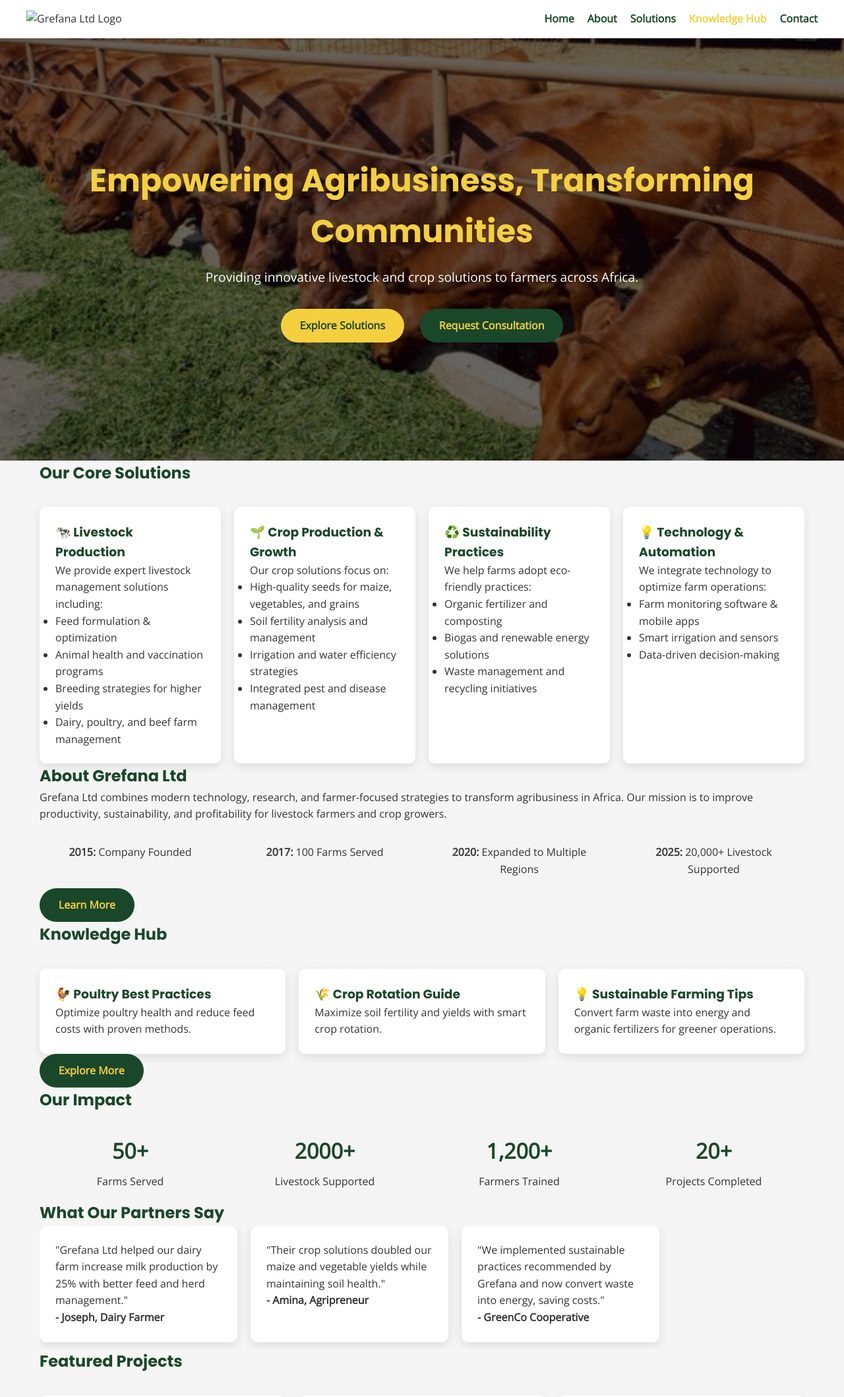
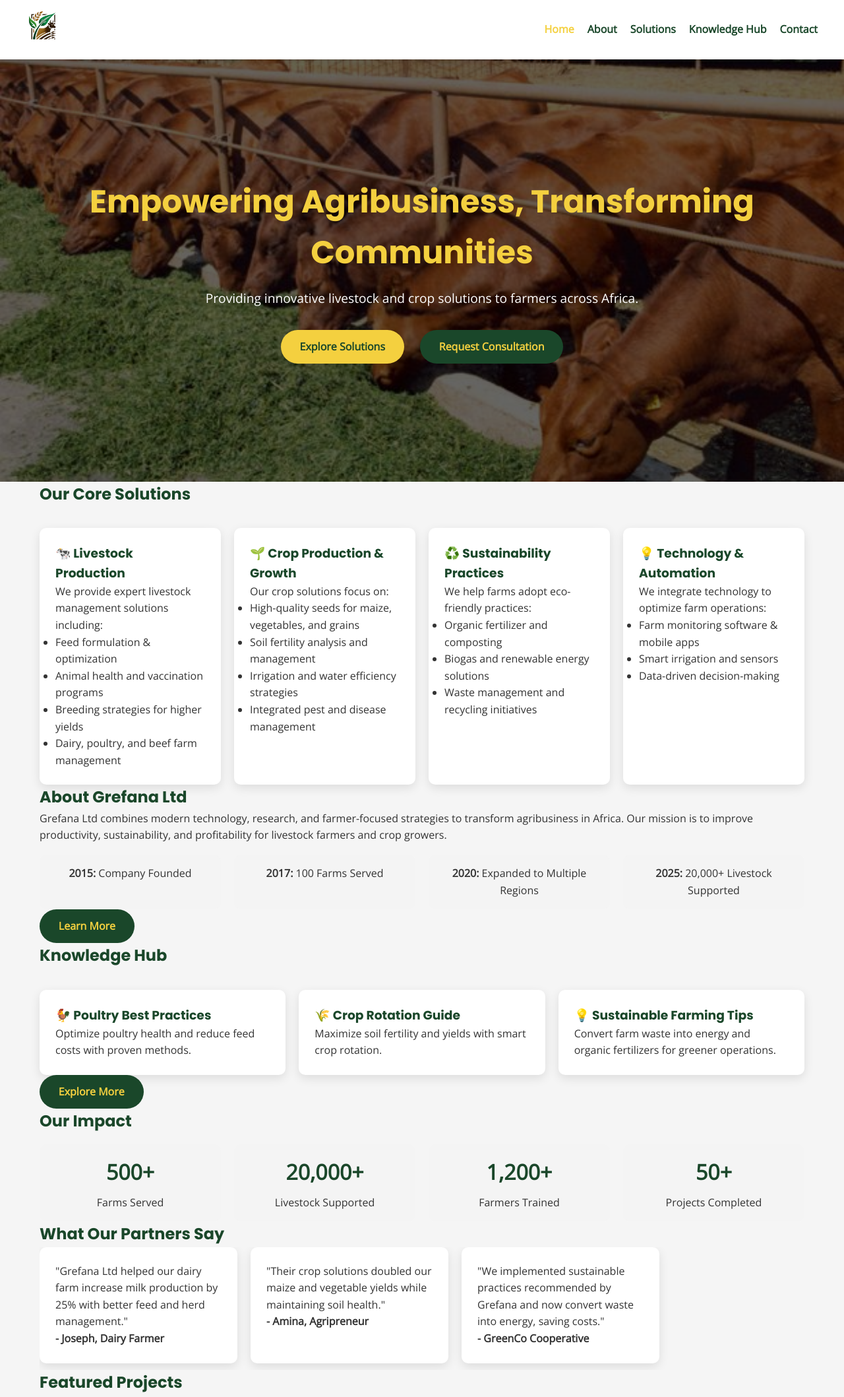
Before and after one commit to Rusimbiwilliam949/grefana.github.io, a plain HTML site: page index.html in a window 1280 px wide. Shown: the top 2117 px of the page at 66% size. Drawn offline with nearby package versions, Linux system fonts and the light colour scheme.

Commit message:
replaced with the latest

```diff
--- a/index.html
+++ b/index.html
@@ -10,20 +10,24 @@
 <body>
 
 <!-- Header -->
- <header class="site-header">
+<header>
   <div class="container header-container">
+    <!-- Logo -->
     <a href="index.html" class="logo">
-        <img src="images/logo.png" alt="Grefana Ltd Logo">
+      <img src="assets/images/logo.png" alt="Grefana Ltd Logo">
     </a>
-      <nav class="navbar">
+
+    <!-- Navigation -->
+    <nav>
       <ul>
-          <li><a href="index.html">Home</a></li>
+        <li><a href="index.html" class="active">Home</a></li>
         <li><a href="about.html">About</a></li>
         <li><a href="solutions.html">Solutions</a></li>
-          <li><a href="knowledge.html" class="active">Knowledge Hub</a></li>
+        <li><a href="knowledge.html">Knowledge Hub</a></li>
         <li><a href="contact.html">Contact</a></li>
       </ul>
     </nav>
+    <div class="nav-toggle">&#9776;</div>
   </div>
 </header>
 
@@ -132,11 +136,11 @@
     <h2>Our Impact</h2>
     <div class="stats-grid">
       <div class="stat">
-        <strong>50+</strong>
+        <strong>500+</strong>
         <span>Farms Served</span>
       </div>
       <div class="stat">
-        <strong>2000+</strong>
+        <strong>20,000+</strong>
         <span>Livestock Supported</span>
       </div>
       <div class="stat">
@@ -144,7 +148,7 @@
         <span>Farmers Trained</span>
       </div>
       <div class="stat">
-        <strong>20+</strong>
+        <strong>50+</strong>
         <span>Projects Completed</span>
       </div>
     </div>
@@ -201,8 +205,10 @@
   <div class="container">
     <h2>Our Partners & Certifications</h2>
     <div class="partners-grid" style="text-align: center;">
-      <img src="assets/images/afroark.PNG" alt="Partner 1" style="border-radius: 70%">
-
+      <img src="assets/images/afroark.PNG" alt="Partner 1">
+      <img src="assets/images/afroark.PNG" alt="Partner 2">
+      <img src="assets/images/afroark.PNG" alt="Certification 1">
+      <img src="assets/images/afroark.PNG" alt="Certification 2">
     </div>
   </div>
 </section>
```
Also changed, not shown: about.html (+13 -7 lines), article-croprotation.html (+2 -1 lines), article-poultry.html (+1 -1 lines). Lines whose indentation alone changed are shown as unchanged.
